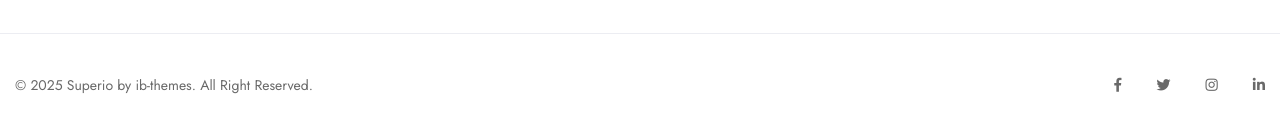
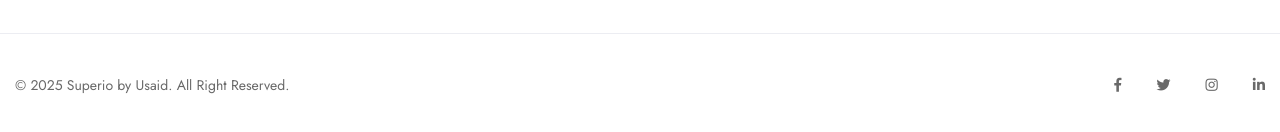
Before and after one commit to usaidinfo/superio, a Next.js app: page /blog-details/1 in a window 1280 px wide. Shown: the part 4209-4341 px from the top of the page. Built offline with nearby package versions, Linux system fonts and the light colour scheme.

Commit message:
Update CopyrightFooter.jsx

```diff
--- a/components/footer/common-footer/CopyrightFooter.jsx
+++ b/components/footer/common-footer/CopyrightFooter.jsx
@@ -12,7 +12,7 @@ const CopyrightFooter = () => {
               target="_blank"
               rel="noopener noreferrer"
             >
-              ib-themes
+              Usaid
             </a>
             . All Right Reserved.
           </div>
```
